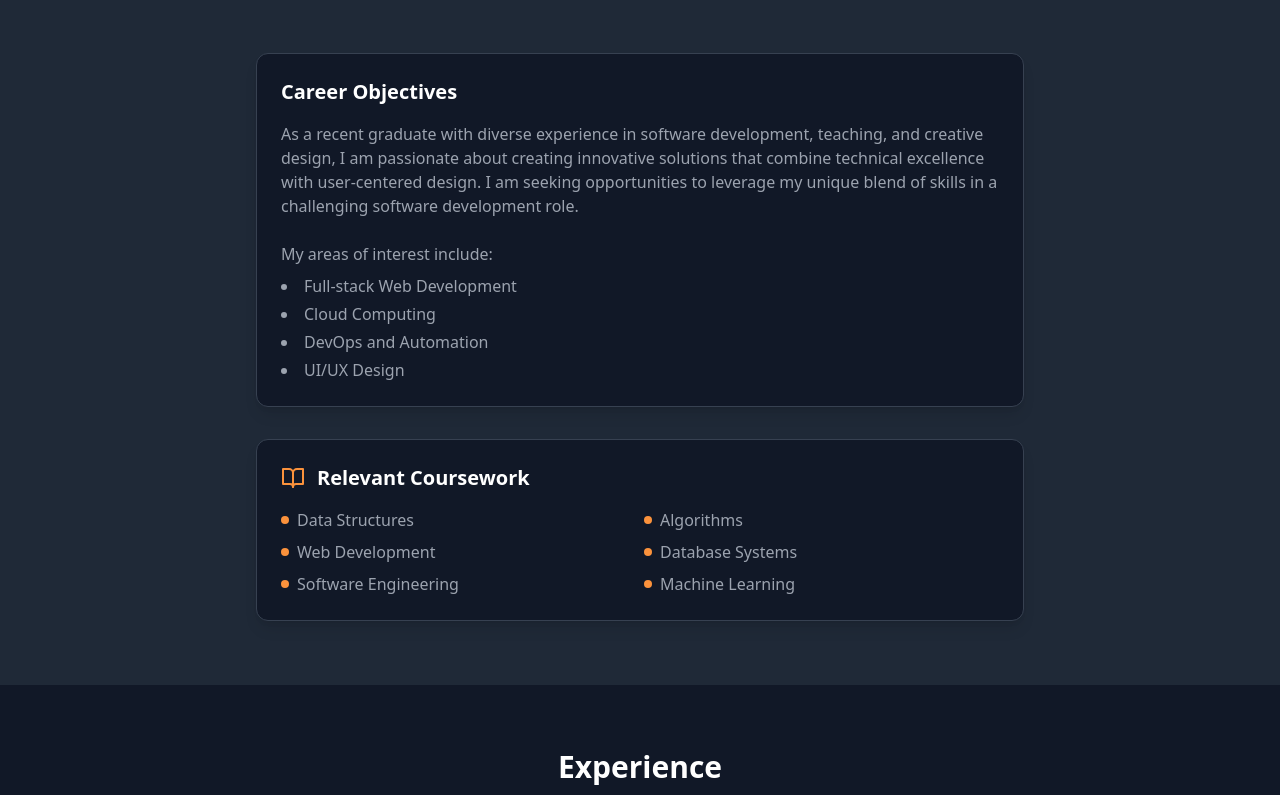
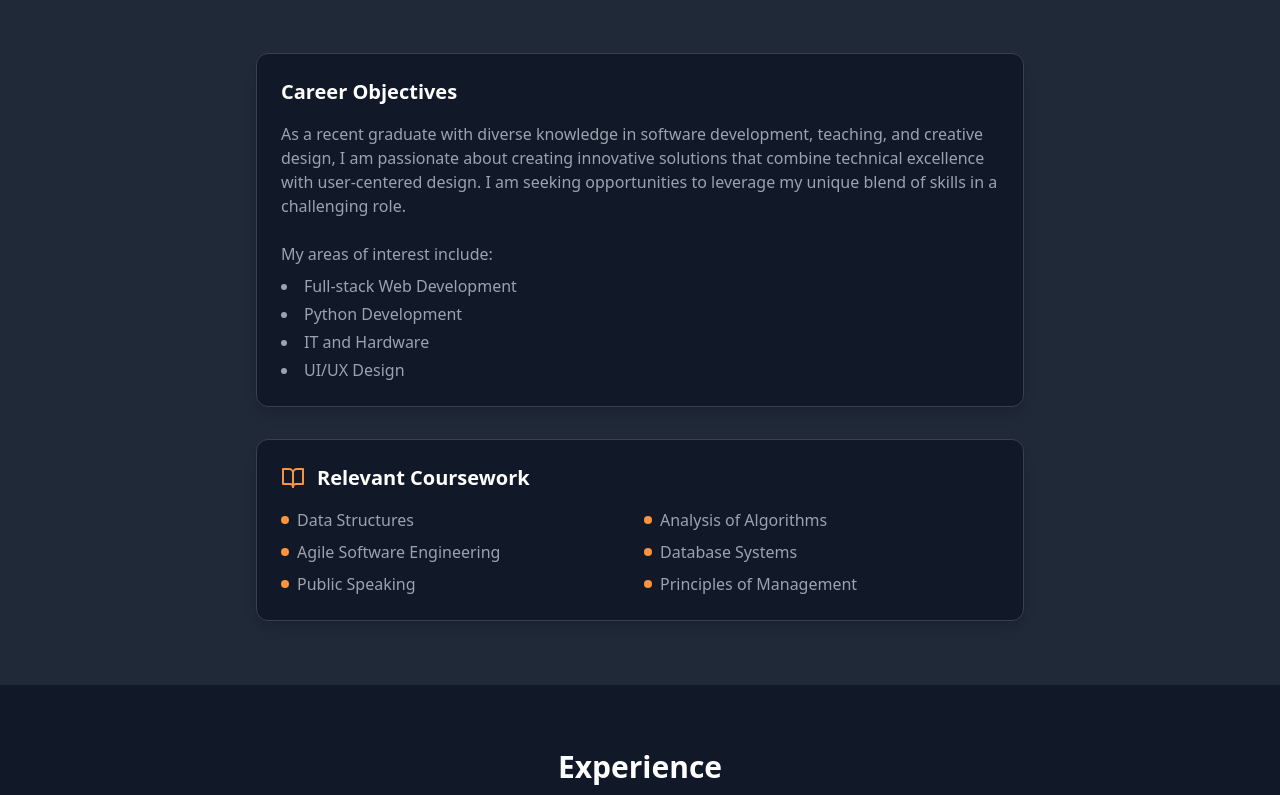
Before and after one commit to Elhaoua-Alaaeddine/Portfolio, a React (Vite) app: page / in a window 1280 px wide. Shown: the part 2285-3080 px from the top of the page. Built offline with nearby package versions, Linux system fonts and the light colour scheme.

Commit message:
Updated About Me Section

```diff
--- a/index.html
+++ b/index.html
@@ -4,7 +4,7 @@
     <meta charset="UTF-8" />
     <link rel="icon" type="image/svg+xml" href="/vite.svg" />
     <meta name="viewport" content="width=device-width, initial-scale=1.0" />
-    <title>Vite + React + TS</title>
+    <title>Alaaeddine Elhaoua Portfolio</title>
     <script type="module" src="https://unpkg.com/@splinetool/viewer@1.9.71/build/spline-viewer.js"></script>
   </head>
   <body>
--- a/src/components/About.tsx
+++ b/src/components/About.tsx
@@ -1,4 +1,3 @@
-import React from 'react';
 import { BookOpen } from 'lucide-react';
 
 export default function About() {
@@ -10,19 +9,18 @@ export default function About() {
           <div className="bg-gray-900 p-6 rounded-xl shadow-lg border border-gray-700">
             <h3 className="text-xl font-semibold mb-4 text-white">Career Objectives</h3>
             <p className="text-gray-400 mb-6">
-              As a recent graduate with diverse experience in software development, teaching,
+              As a recent graduate with diverse knowledge in software development, teaching,
               and creative design, I am passionate about creating innovative solutions that
               combine technical excellence with user-centered design. I am seeking
-              opportunities to leverage my unique blend of skills in a challenging software
-              development role.
+              opportunities to leverage my unique blend of skills in a challenging role.
             </p>
             <p className="text-gray-400">
               My areas of interest include:
             </p>
             <ul className="list-disc list-inside text-gray-400 mt-2 space-y-1">
               <li>Full-stack Web Development</li>
-              <li>Cloud Computing</li>
-              <li>DevOps and Automation</li>
+              <li>Python Development</li>
+              <li>IT and Hardware</li>
               <li>UI/UX Design</li>
             </ul>
           </div>
@@ -39,11 +37,11 @@ export default function About() {
               </li>
               <li className="flex items-center gap-2">
                 <span className="w-2 h-2 bg-orange-400 rounded-full"></span>
-                Algorithms
+                Analysis of Algorithms
               </li>
               <li className="flex items-center gap-2">
                 <span className="w-2 h-2 bg-orange-400 rounded-full"></span>
-                Web Development
+                Agile Software Engineering
               </li>
               <li className="flex items-center gap-2">
                 <span className="w-2 h-2 bg-orange-400 rounded-full"></span>
@@ -51,11 +49,11 @@ export default function About() {
               </li>
               <li className="flex items-center gap-2">
                 <span className="w-2 h-2 bg-orange-400 rounded-full"></span>
-                Software Engineering
+                Public Speaking
               </li>
               <li className="flex items-center gap-2">
                 <span className="w-2 h-2 bg-orange-400 rounded-full"></span>
-                Machine Learning
+                Principles of Management
               </li>
             </ul>
           </div>
--- a/src/components/Contact.tsx
+++ b/src/components/Contact.tsx
@@ -1,5 +1,4 @@
-import React from 'react';
-import { Mail, MapPin, Phone, Linkedin } from 'lucide-react';
+import { Linkedin, Mail, MapPin, Phone } from 'lucide-react';
 
 export default function Contact() {
   return (
@@ -30,7 +29,7 @@ export default function Contact() {
                     href="mailto:your.email@example.com"
                     className="text-gray-300 hover:text-white transition-colors text-lg"
                   >
-                    your.email@example.com
+                    alaa.haoua@gmail.com
                   </a>
                 </div>
               </div>
```
